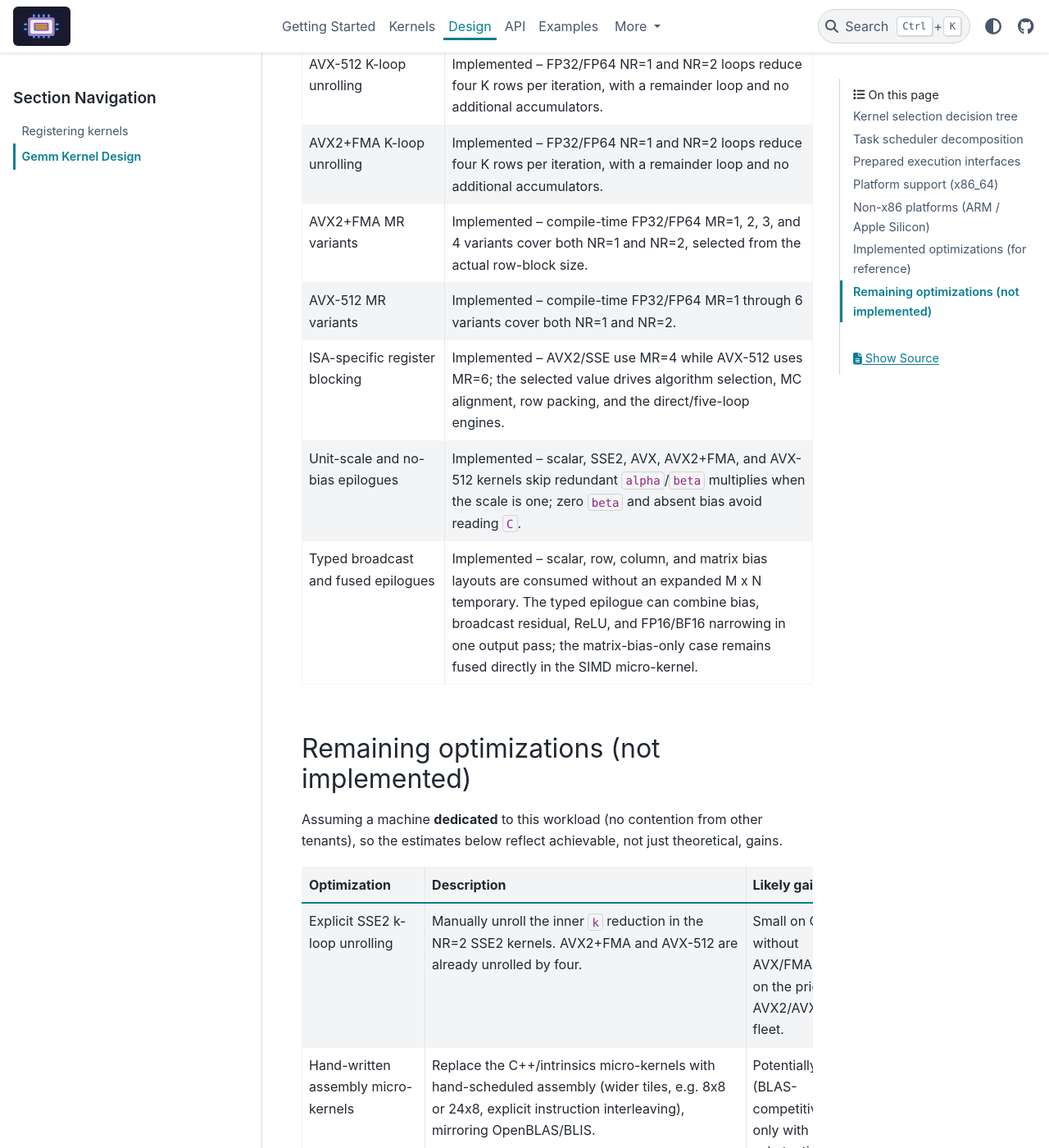
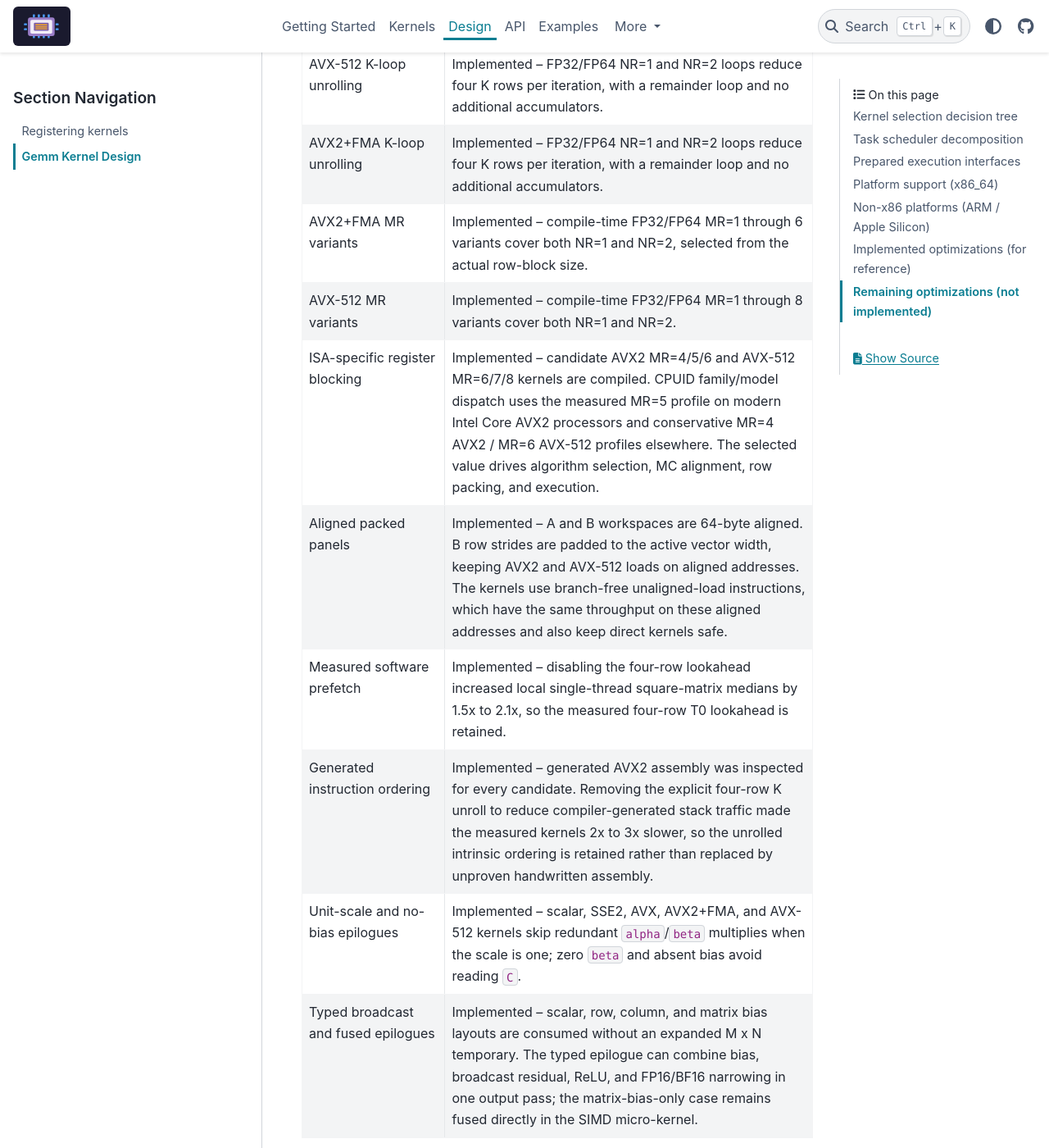
Before and after one commit to xadupre/onnx-light-cpu, a Sphinx documentation site: the page built from docs/design/gemm_kernel_design.rst, in a window 1280 px wide and 1400 px high, scrolled down 6843 px. Shown: the whole window at 82% size. Built offline with Sphinx 7.4.7 and the PyData theme 0.15.4, drawn with Linux system fonts in a browser that asks for light colours; pages that are not in the unit, such as notebooks, are missing from menus; some of the changed text lies outside the part shown.

Commit message:
Tune x86 GEMM microkernels (#157)
* Tune x86 GEMM microkernels

Co-authored-by: Copilot <223556219+Copilot@users.noreply.github.com>

* Link x86 GEMM tuning roadmap PR

Co-authored-by: Copilot <223556219+Copilot@users.noreply.github.com>

* Remove alignment branches from GEMM loops

Co-authored-by: Copilot <223556219+Copilot@users.noreply.github.com>

---------

Co-authored-by: Copilot <223556219+Copilot@users.noreply.github.com>

```diff
--- a/docs/design/gemm_kernel_design.rst
+++ b/docs/design/gemm_kernel_design.rst
@@ -295,15 +295,33 @@ Implemented optimizations (for reference)
      - Implemented -- FP32/FP64 NR=1 and NR=2 loops reduce four K rows per
        iteration, with a remainder loop and no additional accumulators.
    * - AVX2+FMA MR variants
-     - Implemented -- compile-time FP32/FP64 MR=1, 2, 3, and 4 variants cover
+     - Implemented -- compile-time FP32/FP64 MR=1 through 6 variants cover
        both NR=1 and NR=2, selected from the actual row-block size.
    * - AVX-512 MR variants
-     - Implemented -- compile-time FP32/FP64 MR=1 through 6 variants cover
+     - Implemented -- compile-time FP32/FP64 MR=1 through 8 variants cover
        both NR=1 and NR=2.
    * - ISA-specific register blocking
-     - Implemented -- AVX2/SSE use MR=4 while AVX-512 uses MR=6; the selected
-       value drives algorithm selection, MC alignment, row packing, and the
-       direct/five-loop engines.
+     - Implemented -- candidate AVX2 MR=4/5/6 and AVX-512 MR=6/7/8 kernels
+       are compiled. CPUID family/model dispatch uses the measured MR=5
+       profile on modern Intel Core AVX2 processors and conservative MR=4
+       AVX2 / MR=6 AVX-512 profiles elsewhere. The selected value drives
+       algorithm selection, MC alignment, row packing, and execution.
+   * - Aligned packed panels
+     - Implemented -- A and B workspaces are 64-byte aligned. B row strides
+       are padded to the active vector width, keeping AVX2 and AVX-512 loads
+       on aligned addresses. The kernels use branch-free unaligned-load
+       instructions, which have the same throughput on these aligned
+       addresses and also keep direct kernels safe.
+   * - Measured software prefetch
+     - Implemented -- disabling the four-row lookahead increased local
+       single-thread square-matrix medians by 1.5x to 2.1x, so the measured
+       four-row T0 lookahead is retained.
+   * - Generated instruction ordering
+     - Implemented -- generated AVX2 assembly was inspected for every candidate.
+       Removing the explicit four-row K unroll to reduce compiler-generated
+       stack traffic made the measured kernels 2x to 3x slower, so the unrolled
+       intrinsic ordering is retained rather than replaced by unproven
+       handwritten assembly.
    * - Unit-scale and no-bias epilogues
      - Implemented -- scalar, SSE2, AVX, AVX2+FMA, and AVX-512 kernels skip
        redundant ``alpha``/``beta`` multiplies when the scale is one; zero
@@ -337,23 +355,14 @@ gains.
      - Additional complexity in a fallback path, with limited performance
        relevance and a remainder loop required for non-multiple K values.
    * - Hand-written assembly micro-kernels
-     - Replace the C++/intrinsics micro-kernels with hand-scheduled assembly
-       (wider tiles, e.g. 8x8 or 24x8, explicit instruction interleaving),
-       mirroring OpenBLAS/BLIS.
-     - Potentially large (BLAS-competitive), but only with substantial tuning
-       per microarchitecture.
-     - High engineering/maintenance cost; fragile across compiler versions and
-       CPU generations; loses the portability of intrinsics-based code; large
-       testing surface (correctness + performance regressions per target).
-   * - Per-microarchitecture dispatch (DYNAMIC_ARCH style)
-     - Detect the specific microarchitecture (Zen vs. Skylake vs. Haswell,
-       etc.) instead of only the instruction-set level, and pick a
-       microarchitecture-tuned kernel/tile size.
-     - Moderate on mixed fleets; ~0 on a single, known, dedicated machine
-       (the point of this row's premise) since there is only one
-       microarchitecture to tune for.
-     - Combinatorial growth of kernel variants to maintain and test; detection
-       logic (CPUID family/model parsing) is itself a source of bugs.
+     - Replace selected intrinsic kernels only if a pinned parity benchmark
+       demonstrates a persistent arithmetic-kernel gap after thread-runtime
+       work. The current x86 tuning pass found no priority regression versus
+       its ``main`` baseline that justified an assembly variant.
+     - Potentially large, but only after isolating a compiler-code-generation
+       bottleneck from packing and scheduling costs.
+     - High engineering and maintenance cost, with a separate implementation
+       required for each microarchitecture.
    * - Native SIMD float16 / bfloat16 Gemm
      - **Large effort**, the remaining half of the work started in this pass.
        ``Gemm`` now has a **scalar/correctness layer** for
@@ -406,6 +415,7 @@ gains.
        is a different programming model from NEON's fixed 128-bit registers,
        so it is effectively a second port rather than a small extension.
 
-The next x86 tuning step is to benchmark per-model MR/NR profiles within each
-ISA (for example Zen versus Skylake/Ice Lake) before adding family/model
+The next x86 tuning step is to extend measured profiles beyond the currently
+available modern Intel Core AVX2 measurements as benchmark hosts become
+available, before adding additional family/model
 dispatch.
```
Also changed, not shown: docs/next_steps/2026_08_gemm_matmul.rst (+12 -7 lines), 7 other files.
